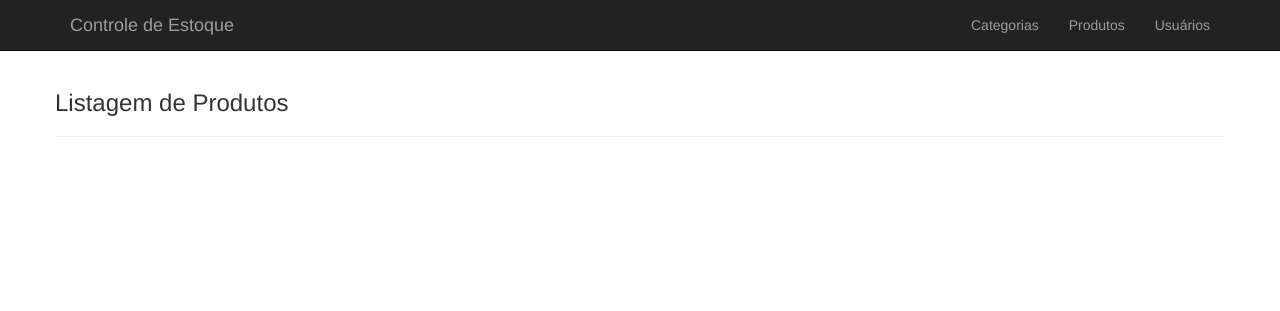
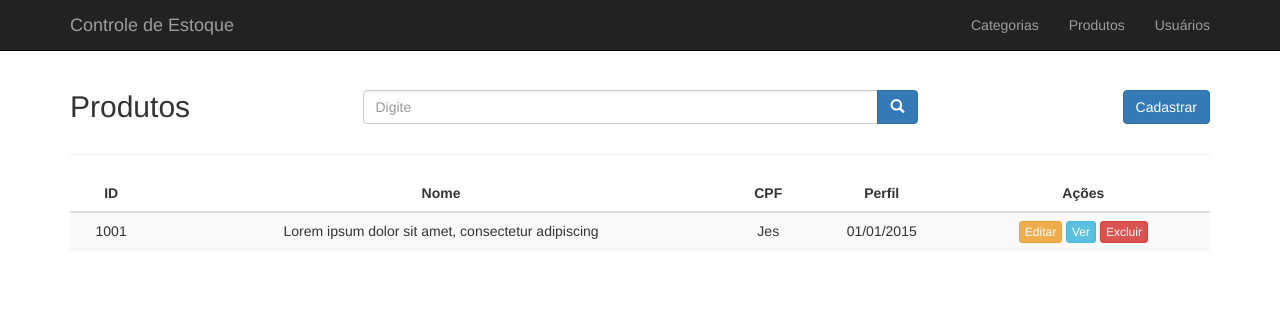
Before and after one commit to phmiranda/ecommerce, a PHP site: page /produtos.php in a window 1280 px wide. Shown: the top 311 px of the page. Run offline with PHP 8.4, Linux system fonts and the light colour scheme.

Commit message:
criação do template de listagem de dados de categorias, produtos e usuários.

```diff
--- a/produtos.php
+++ b/produtos.php
@@ -1,8 +1,56 @@
 <?php require_once('header.php'); ?>
 <div class="container">
+    <div id="top" class="row">
+        <div class="col-md-3">
+            <h2> Produtos </h2>
+        </div>
+
+        <div class="col-md-6">
+            <div class="input-group h2">
+                <input name="data[search]" class="form-control" id="search" type="text" placeholder="Digite">
+                <span class="input-group-btn">
+                <button class="btn btn-primary" type="submit">
+                    <span class="glyphicon glyphicon-search"></span>
+                </button>
+            </span>
+            </div>
+        </div>
+
+        <div class="col-md-3">
+            <a href="formulario-produto.php" class="btn btn-primary pull-right h2"> Cadastrar </a>
+        </div>
+    </div>
+
+    <hr>
+
     <div class="row">
-        <h3> Listagem de Produtos </h3>
-        <hr>
+        <div class="table-responsive col-md-12">
+            <table class="table table-striped" cellspacing="0" cellpadding="0">
+                <thead>
+                <tr>
+                    <th class="text-center"> ID </th>
+                    <th class="text-center"> Nome </th>
+                    <th class="text-center"> CPF </th>
+                    <th class="text-center"> Perfil </th>
+                    <th class="text-center"> Ações </th>
+                </tr>
+                </thead>
+
+                <tbody>
+                <tr class="text-center">
+                    <td>1001</td>
+                    <td>Lorem ipsum dolor sit amet, consectetur adipiscing</td>
+                    <td>Jes</td>
+                    <td>01/01/2015</td>
+                    <td class="actions">
+                        <a class="btn btn-warning btn-xs" href="#"> Editar </a>
+                        <a class="btn btn-info btn-xs" href="#"> Ver </a>
+                        <a class="btn btn-danger btn-xs"  href="#"> Excluir </a>
+                    </td>
+                </tr>
+                </tbody>
+            </table>
+
+        </div>
     </div>
 </div>
-<?php require_once('footer.php'); ?>
--- a/usuarios.php
+++ b/usuarios.php
@@ -7,9 +7,9 @@
 
         <div class="col-md-6">
             <div class="input-group h2">
-                <input id="search" class="form-control" type="text" name="data[search]" placeholder="Pesquisar Itens">
+                <input name="data[search]" class="form-control" id="search" type="text" placeholder="Digite">
                 <span class="input-group-btn">
-                <button class="btn btn-default" type="submit">
+                <button class="btn btn-primary" type="submit">
                     <span class="glyphicon glyphicon-search"></span>
                 </button>
             </span>
@@ -17,7 +17,7 @@
         </div>
 
         <div class="col-md-3">
-            <a href="" class="btn btn-success pull-right h2"> Cadastrar </a>
+            <a href="formulario-usuario.php" class="btn btn-primary pull-right h2"> Cadastrar </a>
         </div>
     </div>
 
```
Also changed, not shown: categorias.php (+51 -3 lines).
